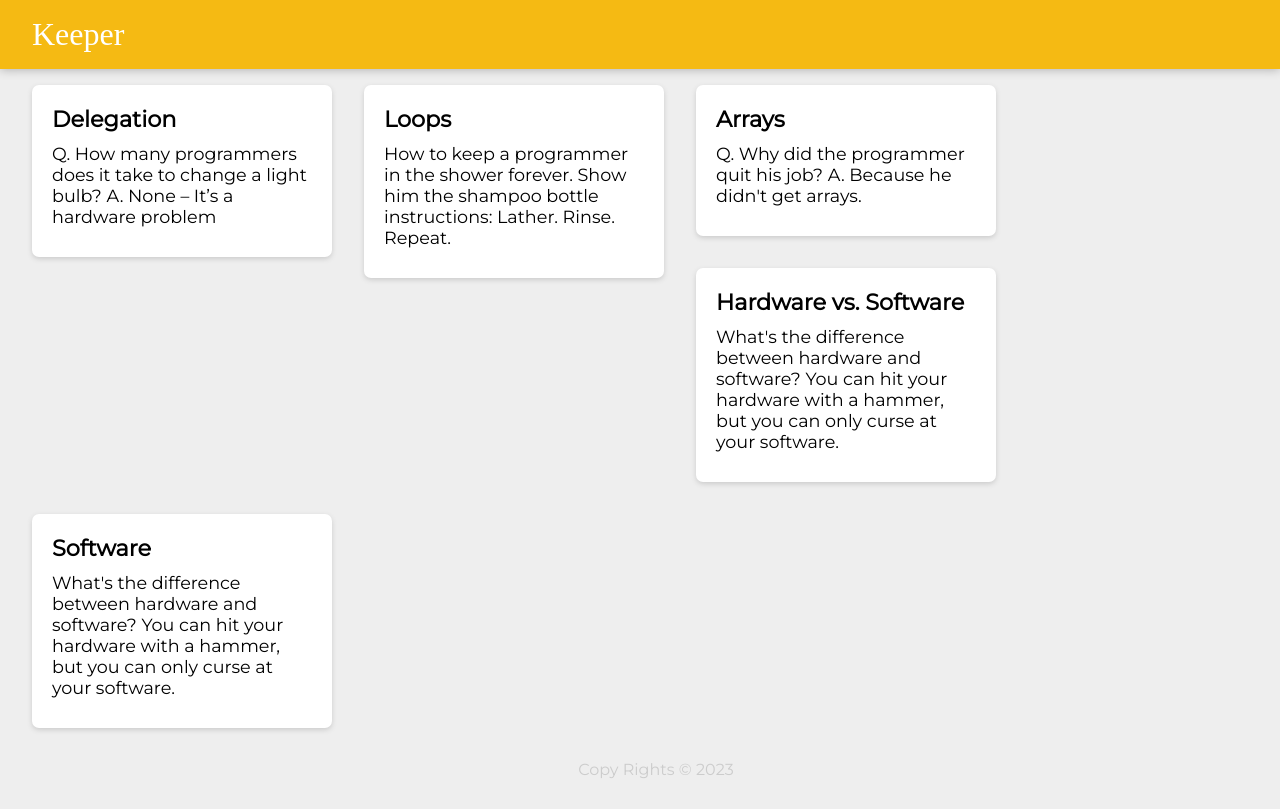
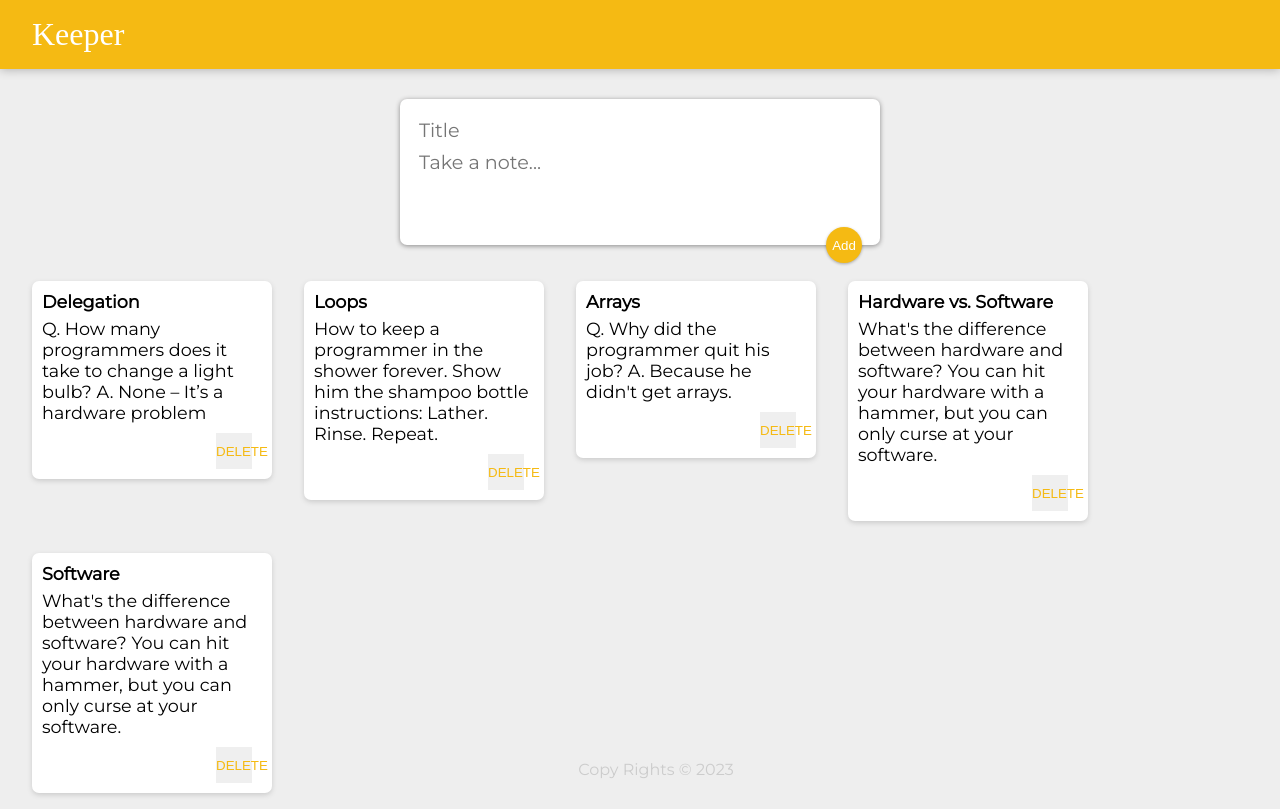
Before and after one commit to Saijeet7/react-keeper, a React (Create React App) app: page / in a window 1280 px wide. Built offline with nearby package versions, Linux system fonts and the light colour scheme; a web font is replaced by a local one.

Commit message:
Complete : create area

```diff
--- a/public/styles.css
+++ b/public/styles.css
@@ -5,7 +5,6 @@
 }
 html {
   font-family: "Montserrat", sans-serif;
-    overflow: hidden;
 }
 body {
   background: #eee;
@@ -40,15 +39,14 @@
   background: #fff;
   border-radius: 7px;
   box-shadow: 0 2px 5px #ccc;
-    padding: 20px;
-    width: 300px;
+  padding: 10px;
+  width: 240px;
   margin: 16px;
   float: left;
 }
 .note h1 {
-    font-size: 1.4em;
-    margin-bottom: 10px;
-    font-weight: 800;
+  font-size: 1.1em;
+  margin-bottom: 6px;
 }
 .note p {
   font-size: 1.1em;
@@ -56,3 +54,49 @@
   white-space: pre-wrap;
   word-wrap: break-word;
 }
+
+.note button {
+  position: relative;
+  float: right;
+  margin-right: 10px;
+  color: #f5ba13;
+  border: none;
+  width: 36px;
+  height: 36px;
+  cursor: pointer;
+  outline: none;
+}
+
+form {
+  position: relative;
+  width: 480px;
+  margin: 30px auto 20px auto;
+  background: #fff;
+  padding: 15px;
+  border-radius: 7px;
+  box-shadow: 0 1px 5px rgb(138, 137, 137);
+}
+form input,
+form textarea {
+  width: 100%;
+  border: none;
+  padding: 4px;
+  outline: none;
+  font-size: 1.2em;
+  font-family: inherit;
+  resize: none;
+}
+form button {
+  position: absolute;
+  right: 18px;
+  bottom: -18px;
+  background: #f5ba13;
+  color: #fff;
+  border: none;
+  border-radius: 50%;
+  width: 36px;
+  height: 36px;
+  box-shadow: 0 1px 3px rgba(0, 0, 0, 0.3);
+  cursor: pointer;
+  outline: none;
+}
--- a/src/components/App.jsx
+++ b/src/components/App.jsx
@@ -3,12 +3,14 @@
 import Footer from "./Footer";
 import Note from "./Note";
 import notes from "../notes";
+import CreateArea from "./CreateArea";
 
 
 function App() {
   return (
     <div>
       <Header />
+      <CreateArea />
       {notes.map((notes) => (
         <Note key={notes.key} title={notes.title} content={notes.content} />
       ))}
--- /dev/null
+++ b/src/components/CreateArea.jsx
@@ -0,0 +1,15 @@
+import React from "react";
+
+function CreateArea() {
+  return (
+    <div>
+      <form>
+        <input name="title" placeholder="Title" />
+        <textarea name="content" placeholder="Take a note..." rows="3" />
+        <button>Add</button>
+      </form>
+    </div>
+  );
+}
+
+export default CreateArea;
--- a/src/components/Note.jsx
+++ b/src/components/Note.jsx
@@ -5,6 +5,7 @@
     <div className="note">
       <h1>{props.title}</h1>
       <p>{props.content}</p>
+      <button>DELETE</button>
     </div>
   );
 }
```
Lines whose indentation alone changed are shown as unchanged.
